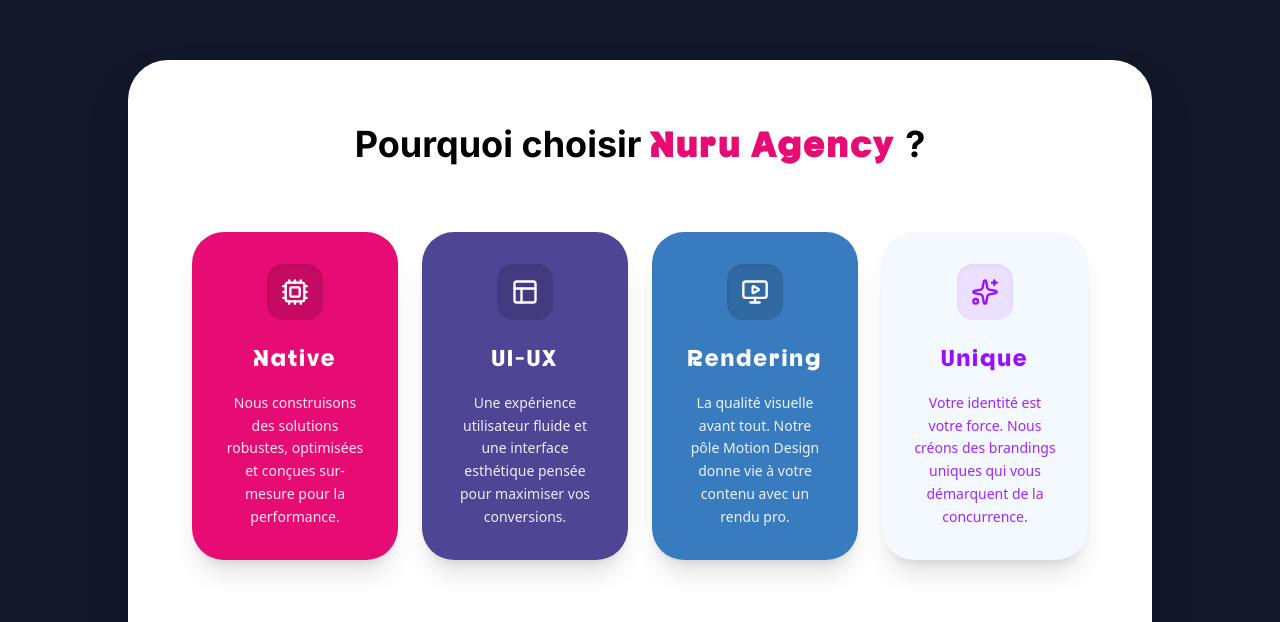
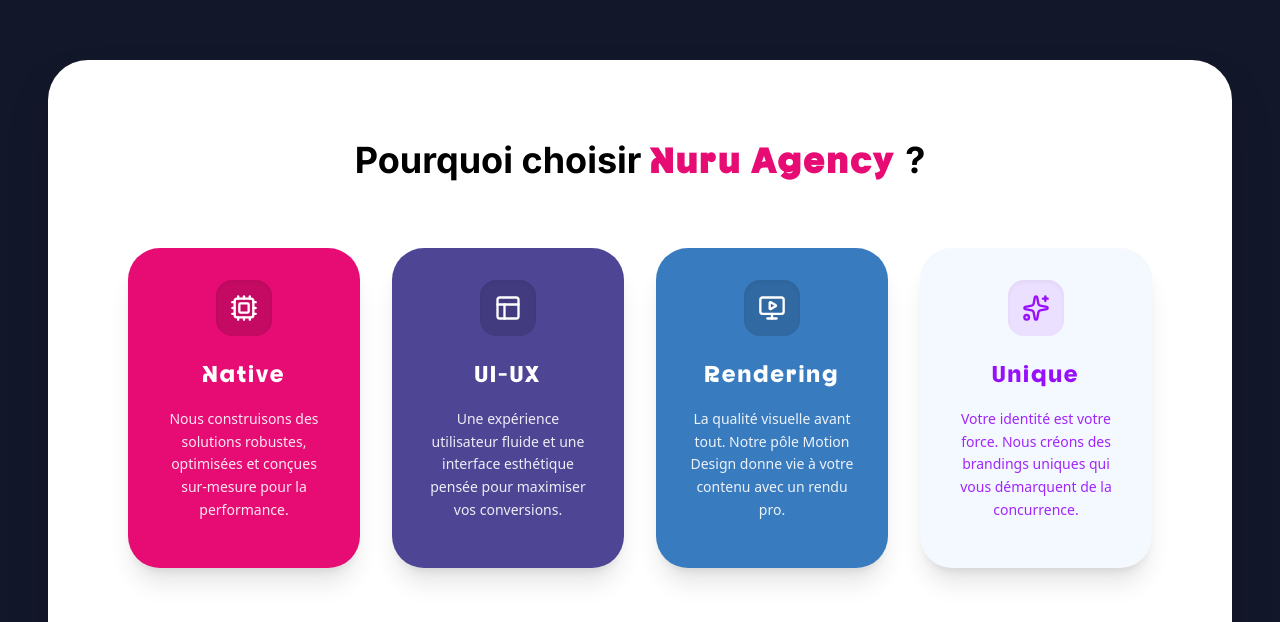
Before and after one commit to NuruAgency/nuru-agency-site, a Next.js app: page / in a window 1280 px wide. Shown: the part 2114-2736 px from the top of the page. Built offline with nearby package versions, Linux system fonts and the light colour scheme.

Commit message:
Refactor PillarsSection for better styling and layout
Updated PillarsSection component styles for improved layout and responsiveness.

```diff
--- a/src/components/pages/landing/components/PillarsSection.tsx
+++ b/src/components/pages/landing/components/PillarsSection.tsx
@@ -37,9 +37,12 @@
 
 export function PillarsSection() {
   return (
-    // Correction du double "relative"
-    <section className="py-24 relative z-20 bg-nuru-background flex justify-center">
-      <div className="bg-white max-w-5xl mx-auto rounded-[40px] p-8 md:p-16 text-center border-white/5 shadow-2xl">
+    // 1. AJOUT DU PADDING (px-4 md:px-8 lg:px-12) pour créer les marges latérales
+    // 2. AJOUT DE w-full pour que la section prenne tout l'écran
+    <section className="py-24 px-4 md:px-8 lg:px-12 relative z-20 bg-nuru-background flex justify-center w-full">
+
+      {/* 3. RETRAIT DE max-w-5xl ET AJOUT DE w-full pour que le fond blanc s'étire */}
+      <div className="bg-white w-full rounded-[40px] p-8 md:p-16 lg:p-20 text-center border-white/5 shadow-2xl">
 
         <motion.h2
           initial={{ opacity: 0, y: 20 }}
@@ -51,7 +54,7 @@
         </motion.h2>
 
         {/* Grille des piliers */}
-        <div className="grid grid-cols-1 md:grid-cols-2 lg:grid-cols-4 gap-6 mb-16">
+        <div className="grid grid-cols-1 md:grid-cols-2 lg:grid-cols-4 gap-6 md:gap-8 mb-16">
           {pillars.map((pillar, index) => (
             <motion.div
               key={pillar.title}
@@ -59,7 +62,6 @@
               whileInView={{ opacity: 1, y: 0 }}
               viewport={{ once: true }}
               transition={{ delay: index * 0.1, type: "spring", stiffness: 100 }}
-              // L'utilisation de justify-start et min-h-[320px] aligne parfaitement tout au même niveau
               className={`rounded-[32px] p-8 flex flex-col items-center justify-start min-h-[320px] ${pillar.bg} ${pillar.text} hover:scale-105 transition-transform duration-300 shadow-xl`}
             >
               {/* Le conteneur de l'icône */}
```
